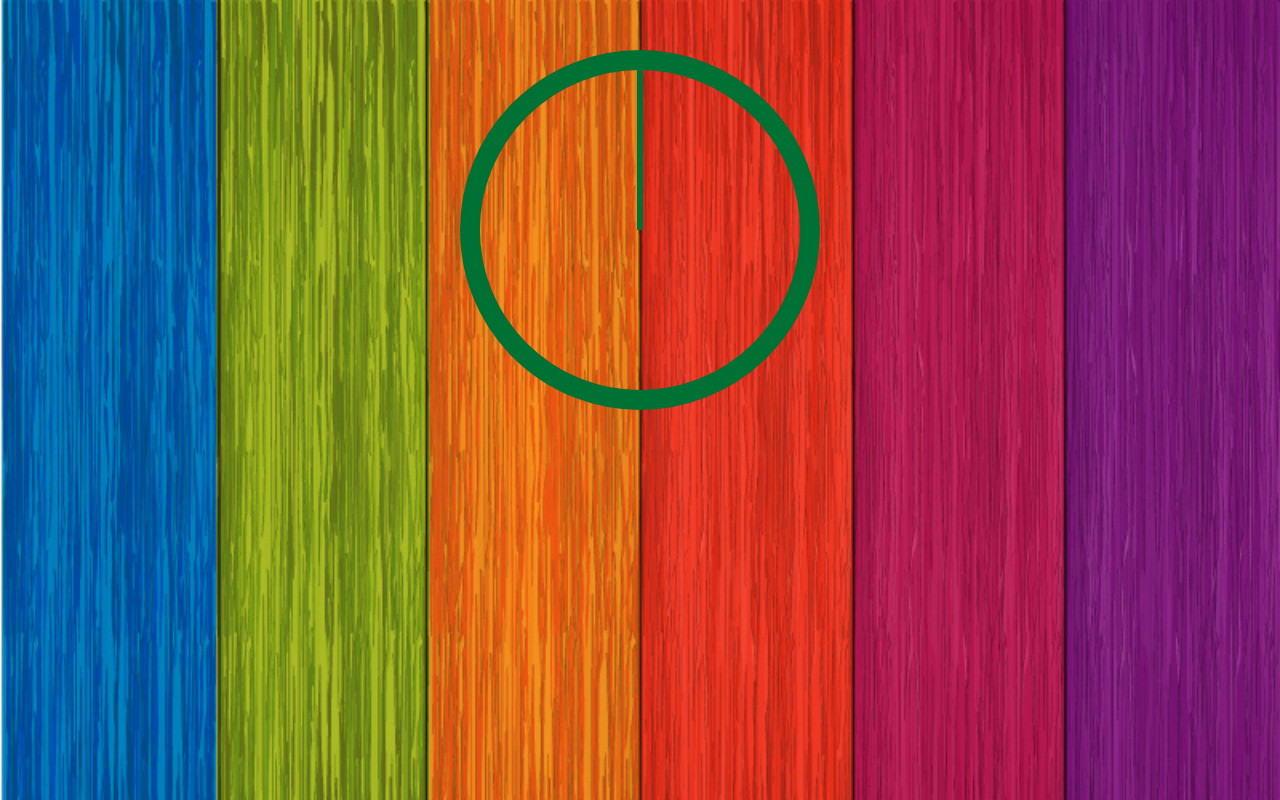
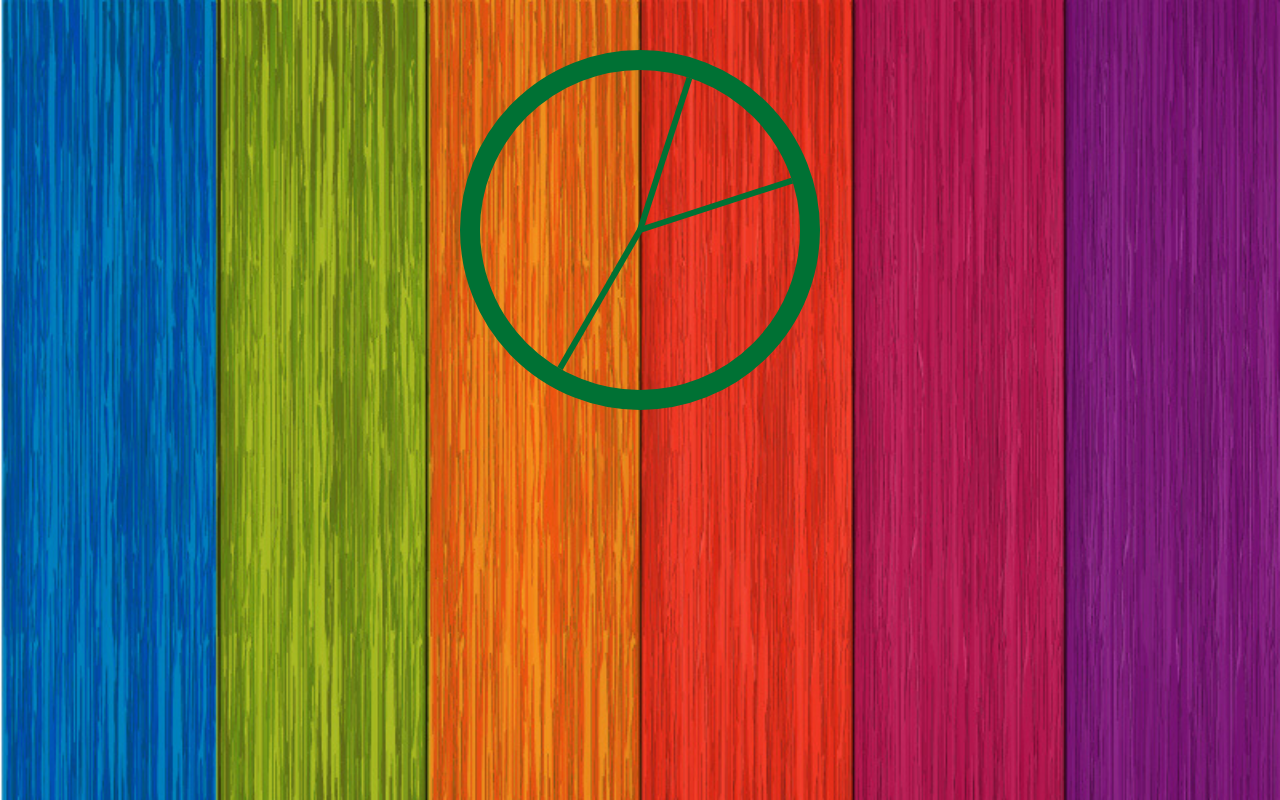
Before and after one commit to jhyun94/Javascript-Clock, a plain HTML site: page index.html in a window 1280 px wide. Drawn offline with Linux system fonts and the light colour scheme.

Commit message:
trasnalted seconds to degree to get the current angle

```diff
--- a/index.html
+++ b/index.html
@@ -2,7 +2,6 @@
 <head>
   <title>Javascript Clock</title>
   <link href="index.css" rel="stylesheet">
-  <script src="main.js"></script>
 </head>
 <body>
   <div class="clock">
@@ -12,5 +11,7 @@
       <div class="hand second"></div>
     </div>
   </div>
+
+<script src="main.js"></script>
 </body>
 </html>
--- a/main.js
+++ b/main.js
@@ -1,11 +1,8 @@
-
+const hour = document.querySelector(".hour");
+const minute = document.querySelector(".minute");
+const second = document.querySelector(".second");
 
 setInterval(setTime, 1000);
-
-
-
-
-
 
 
 function setTime(){
@@ -13,4 +10,13 @@ function setTime(){
   var hours = date.getHours();
   var minutes = date.getMinutes();
   var seconds = date.getSeconds();
+
+  var secondsDegree = (seconds / 60 ) * 360 + 90;
+  second.style.transform = `rotate(${secondsDegree}deg)`;
+
+  var minDegree = ((minutes / 60 ) * 360) + 90;
+  minute.style.transform = `rotate(${minDegree}deg)`;
+
+  var hourDegree = ((hours / 12) * 360) + 90;
+  hour.style.transform = `rotate(${hourDegree}deg)`;
 }
```
